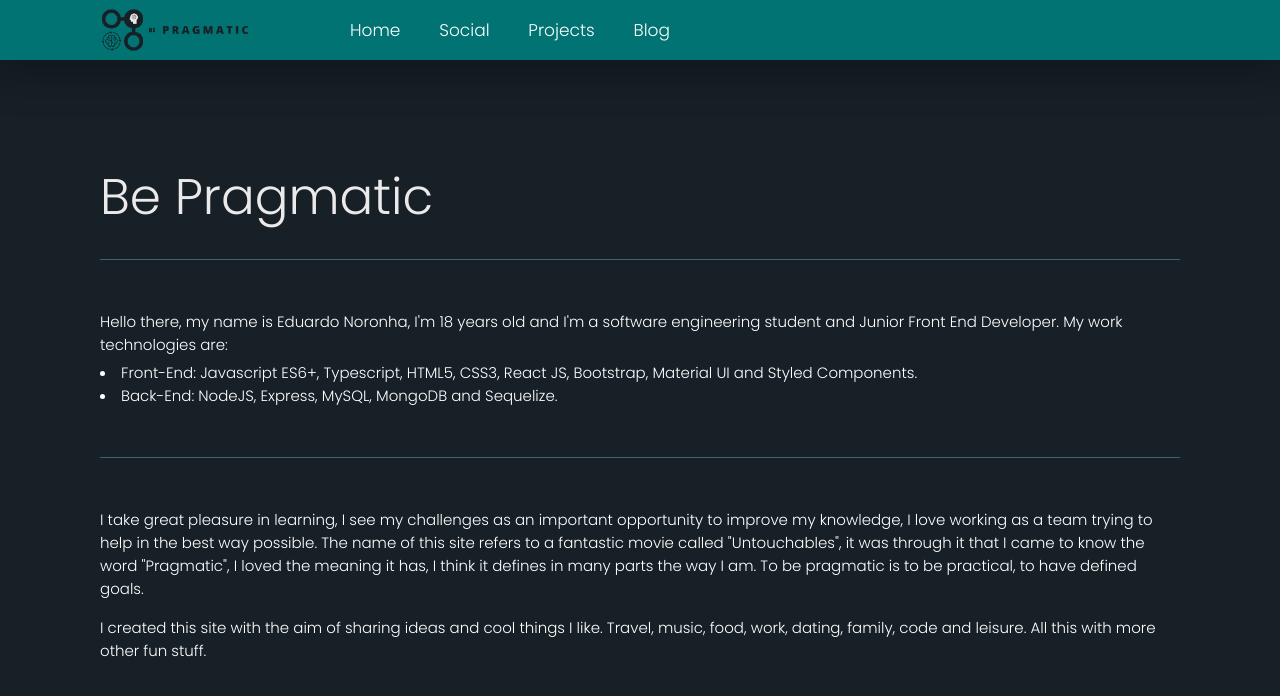
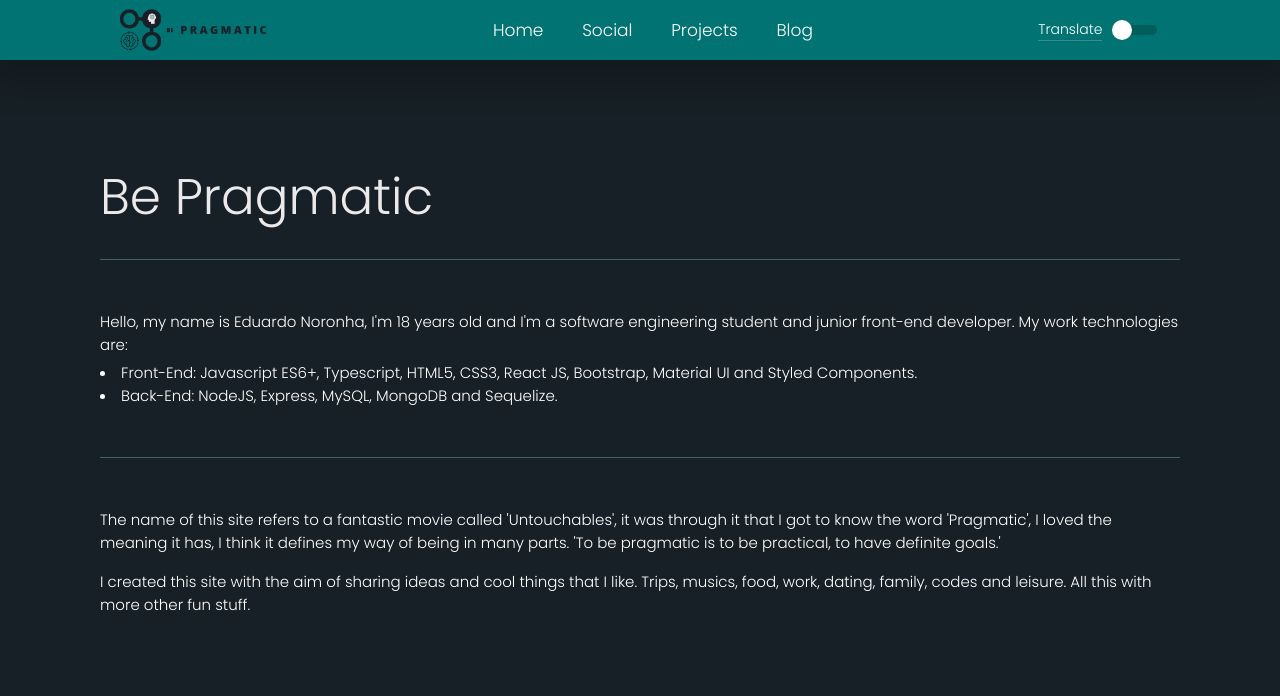
Before and after one commit to EduardoNoronha31/be-pragmatic, a React (Create React App) app: page / in a window 1280 px wide. Shown: the top 696 px of the page. Built offline with nearby package versions, Linux system fonts and the light colour scheme.

Commit message:
New: Added translation of site content.

```diff
--- a/package.json
+++ b/package.json
@@ -11,11 +11,13 @@
     "@types/react": "^17.0.20",
     "@types/react-dom": "^17.0.9",
     "@types/styled-components": "^5.1.23",
+    "polished": "^4.1.4",
     "react": "^17.0.2",
     "react-dom": "^17.0.2",
     "react-icons": "^4.3.1",
     "react-router-dom": "^6.2.1",
     "react-scripts": "5.0.0",
+    "react-switch": "^6.0.0",
     "styled-components": "^5.3.3",
     "typescript": "^4.4.2",
     "web-vitals": "^2.1.0"
--- a/public/index.html
+++ b/public/index.html
@@ -20,6 +20,6 @@
   </head>
   <body>
     <noscript>You need to enable JavaScript to run this app.</noscript>
-    <div id="root"></div>
+      <div id="root"></div>
   </body>
 </html>
--- a/src/App.tsx
+++ b/src/App.tsx
@@ -1,6 +1,6 @@
 import { BrowserRouter } from "react-router-dom";
 import { ApplicationRoutes } from "./routes/index";
-import "./global.css"
+import "./global.css";
 
 const App = () => {
   return (
--- a/src/components/Header/index.tsx
+++ b/src/components/Header/index.tsx
@@ -1,8 +1,24 @@
-import { HeaderContent, Logo, HeaderLink, Links } from "./style";
+import { HeaderContent, Logo, HeaderLink, Links, SwitchDiv, SwitchText } from "./style";
 import { Link } from "react-router-dom";
 import LogoPng from "../../assets/logoBePragmatic.png";
+import Switch from "react-switch";
+import { shade } from "polished";
+import English from "../../languages/English.json";
+import Portuguese from "../../languages/Portuguese.json";
 
-export const Header = () => {
+type HeaderProps = {
+  setLang?: any;
+  lang?: any;
+}
+
+export const Header = (props: HeaderProps) => {
+  function changeLang(event: any) {
+    if (event) {
+      return Portuguese;
+    } else {
+      return English;
+    }
+  }
   return (
     <HeaderContent>
       <Link to="/">
@@ -30,6 +46,22 @@ export const Header = () => {
           </Link>
         </HeaderLink>
       </Links>
+      <SwitchDiv>
+        <SwitchText>Translate</SwitchText>
+        <Switch
+          onChange={(event) => {
+            props.setLang(changeLang(event));
+          }}
+          checked={props.lang === Portuguese}
+          checkedIcon={false}
+          uncheckedIcon={false}
+          height={10}
+          width={40}
+          handleDiameter={20}
+          offColor={shade(0.2, "#027373")}
+          onColor="#172026"
+        />
+      </SwitchDiv>
     </HeaderContent>
   );
 };
--- a/src/components/Header/style.ts
+++ b/src/components/Header/style.ts
@@ -5,24 +5,21 @@ export const HeaderContent = styled.header`
   width: 100%;
   height: 6rem;
   display: flex;
-  box-shadow: 0px 15px 34px 8px rgba(0,0,0,0.20);
+  box-shadow: 0px 15px 34px 8px rgba(0, 0, 0, 0.2);
   z-index: 10;
+  justify-content: space-around;
+  padding: 0 .5rem;
 `;
 
 export const Logo = styled.img`
   width: 15rem;
   height: auto;
-  margin-left: 10rem;
-  @media screen and (max-width: 510px) {
-    margin-left: 5rem;
-  }
 `;
 
 export const Links = styled.div`
   display: flex;
   width: 25vw;
   justify-content: space-between;
-  margin-left: 10rem;
 `;
 
 export const HeaderLink = styled.li`
@@ -42,3 +39,15 @@ export const HeaderLink = styled.li`
     }
   }
 `;
+
+export const SwitchDiv = styled.div`
+  justify-content: center;
+  align-items: center;
+  display: flex;
+`;
+
+export const SwitchText = styled.span`
+  font-size: 1.4rem;
+  border-bottom: 0.1rem solid #67abab7e;
+  margin-right: 1rem;
+`;
--- a/src/components/TextLi/index.tsx
+++ b/src/components/TextLi/index.tsx
@@ -6,10 +6,11 @@ type TextSubTitleProps = {
   additionalText2?: string;
 };
 
-export const TextLi = (props: TextSubTitleProps) => {
+export const LiText = (props: TextSubTitleProps) => {
   return (
     <TextDiv>
-      <Text>{props.text}</Text><ListText>{props.additionalText1}</ListText>
+      <Text>{props.text}</Text>
+      <ListText>{props.additionalText1}</ListText>
       <ListText>{props.additionalText2}</ListText>
     </TextDiv>
   );
--- /dev/null
+++ b/src/languages/English.json
@@ -0,0 +1,7 @@
+{
+  "Li-Text-Text": "Hello, my name is Eduardo Noronha, I'm 18 years old and I'm a software engineering student and junior front-end developer. My work technologies are:",
+  "Li-Text-AdditionalText1": "Front-End: Javascript ES6+, Typescript, HTML5, CSS3, React JS, Bootstrap, Material UI and Styled Components.",
+  "Li-Text-AdditionalText2": "Back-End: NodeJS, Express, MySQL, MongoDB and Sequelize.",
+  "Main-Text-Text-1": "The name of this site refers to a fantastic movie called 'Untouchables', it was through it that I got to know the word 'Pragmatic', I loved the meaning it has, I think it defines my way of being in many parts. 'To be pragmatic is to be practical, to have definite goals.'",
+  "Main-Text-Text-2": "I created this site with the aim of sharing ideas and cool things that I like. Trips, musics, food, work, dating, family, codes and leisure. All this with more other fun stuff."
+}
--- /dev/null
+++ b/src/languages/Portuguese.json
@@ -0,0 +1,7 @@
+{
+  "Li-Text-Text": "Olá, meu nome é Eduardo Noronha, tenho 18 anos e sou estudante de engenharia de software e desenvolvedor front-end júnior. Minhas tecnologias de trabalho são:",
+  "Li-Text-AdditionalText1": "Front-End: Javascript ES6+, Typescript, HTML5, CSS3, React JS, Bootstrap, Material UI e Styled Components.",
+  "Li-Text-AdditionalText2": "Back-End: NodeJS, Express, MySQL, MongoDB e Sequelize.",
+  "Main-Text-Text-1": "O nome deste site se refere a um filme fantástico chamado 'Intocáveis', foi através dele que conheci a palavra 'Pragmático', adorei o significado que ela tem, acho que define em muitas partes o meu jeito de ser. 'Ser pragmático é ser prático, ter objetivos definidos.'",
+  "Main-Text-Text-2": "Criei este site com o objetivo de compartilhar ideias e coisas legais que eu gosto. Viagens, músicas, comidas, trabalho, namoro, família, códigos e lazer. Tudo isso com mais outras coisas divertidas."
+}
--- a/src/pages/Home/index.tsx
+++ b/src/pages/Home/index.tsx
@@ -1,33 +1,29 @@
+import { useState } from "react";
 import { Header } from "../../components/Header";
 import { MainText } from "../../components/MainText";
-import { TextLi } from "../../components/TextLi";
+import { LiText } from "../../components/TextLi";
 import { TextTitle } from "../../components/TextTitle";
 import { Home, HomeContent, Main } from "./style";
+import English from "../../languages/English.json";
 
 export const HomePage = () => {
+  const [ lang, setLang ] = useState(English);
   return (
     <HomeContent>
-      <Header />
+      <Header setLang={setLang} lang={lang}/>
       <Home>
         <Main>
           <TextTitle text="Be Pragmatic" />
-          <TextLi
-            text="Hello there, my name is Eduardo Noronha, I'm 18 years old and I'm a software engineering
-          student and Junior Front End Developer. My work technologies are:"
-            additionalText1="Front-End: Javascript ES6+, Typescript, HTML5, CSS3, React JS, Bootstrap, Material UI and
-          Styled Components."
-            additionalText2="Back-End: NodeJS, Express, MySQL, MongoDB and Sequelize."
+          <LiText
+            text={lang["Li-Text-Text"]}
+            additionalText1={lang["Li-Text-AdditionalText1"]}
+            additionalText2={lang["Li-Text-AdditionalText2"]}
           />
           <MainText
-            text='I take great pleasure in learning, I see my challenges as an important opportunity
-          to improve my knowledge, I love working as a team trying to help in the best way possible. The name of this
-          site refers to a fantastic movie called "Untouchables", it was through it that I came to know the word
-          "Pragmatic", I loved the meaning it has, I think it defines in many parts the way I am. To be pragmatic
-          is to be practical, to have defined goals.'
+            text={lang["Main-Text-Text-1"]}
           />
           <MainText
-            text="I created this site with the aim of sharing ideas and cool things I like. Travel,
-           music, food, work, dating, family, code and leisure. All this with more other fun stuff."
+            text={lang["Main-Text-Text-2"]}
           />
         </Main>
       </Home>
```
Also changed, not shown: 1 other file (tests, documents, lock files or other folders).
